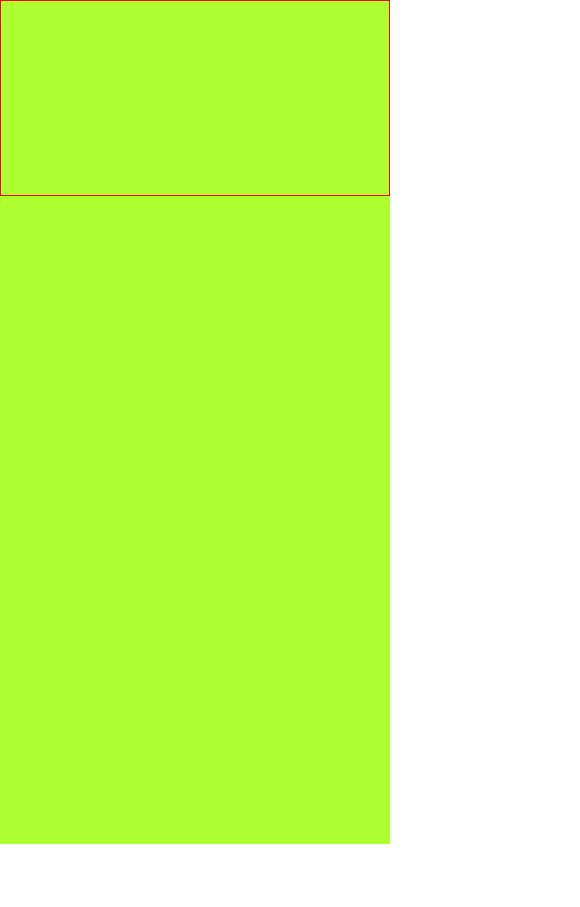
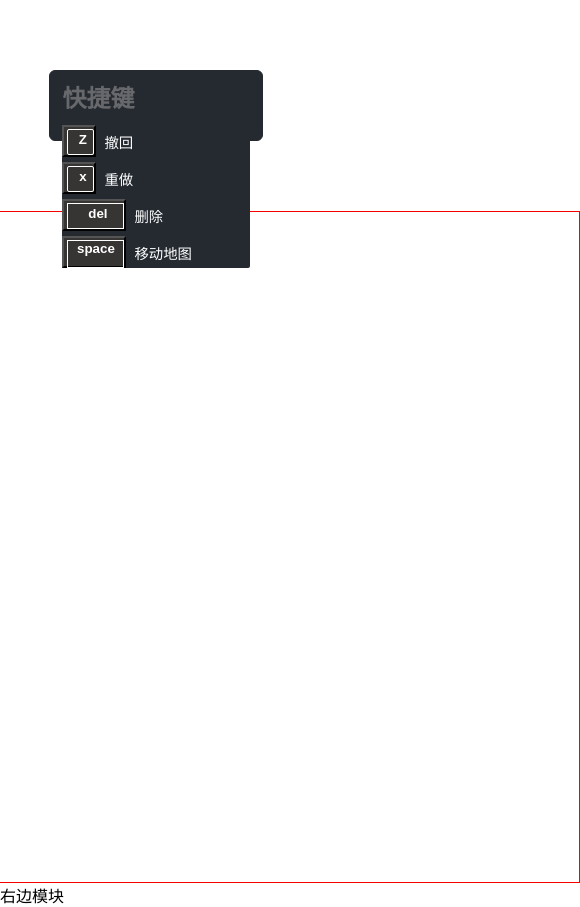
Before and after one commit to mythuscry/sc2hub, a Vue app: page / in a window 390 px wide. Shown: the whole page, 580 px wide, since content can reach past the window. Before the commit the page ends 844 px from the top, so only its background shows below. Built offline with nearby package versions, Linux system fonts and the light colour scheme.

Commit message:
new file

```diff
--- a/src/App.vue
+++ b/src/App.vue
@@ -2,82 +2,18 @@
 // This starter template is using Vue 3 <script setup> SFCs
 // Check out https://vuejs.org/api/sfc-script-setup.html#script-setup
 
-import Draw from "./components/draw.vue";
-import Extend from "./components/extend.vue";
+import Draw from "./views/Paint/draw.vue";
+import Extend from "./views/Paint/extend.vue";
+import Toolbar from "./views/Paint/toolbar.vue";
 </script>
 
 <template>
   <header></header>
-  <div class="container">
-    <div class="left-section">
       <Extend />
-    </div>
-    <div class="middle-section">
       <Draw />
-    </div>
-    <div class="right-section">
       <Toolbar />
-    </div>
-  </div>
 </template>
 
 <style scoped>
-#app {
-  margin: 0;
-  padding: 0;
-  height: 100%;
-  width: 100%;
-}
 
-.container {
-  display: flex;
-  width: 100%;
-  height: 100vh;
-  background-color: rgb(30, 29, 29);
-}
-
-.left-section {
-  width: 13%;
-  background-color: rgb(23, 22, 22);
-  flex:1;
-}
-
-.middle-section {
-  width: 66%;
-  flex:4;
-  overflow: hidden; /* 隐藏超出容器的内容 */
-  background-color: greenyellow;
-}
-
-.right-section {
-  width: 13%;
-  background-color: rgb(246, 244, 244);
-  flex:1;
-}
-
-/** auto just zoom***/
-@media (max-width: 1200px) {
-  .left-section {
-    display: none;
-  }
-  .right-section {
-   flex: 1;
-  }
-
-  .middle-section {
-    flex: 3;
-  }
-
-  @media (max-width:1000px) {
-
-    .left-section,
-    .right-section {
-      display: none;
-    }
-
-    .middle-section {
-      flex: 3;
-    }
-  }
-}
 </style>
--- a/src/components/draw.vue
+++ /dev/null
@@ -1,22 +0,0 @@
-<script setup lang="ts">
-
-
-</script>
-
-<template>
-<div>
-    <form class="tools" >
-      <canvas id="myCanvas" ></canvas>
-    </form>
-</div>
-</template>
-
-<style>
-  #myCanvas{
-    width: 100%;
-    height: 100%;
-    box-sizing: border-box; /* 包含边框 */
-    border: 1px solid #f80000;
-  }
-
-</style>
--- /dev/null
+++ b/src/views/Paint/draw.vue
@@ -0,0 +1,27 @@
+<script setup lang="ts">
+// 1. 根据不同的map type会切换不同背景图片到canavas当中
+
+
+</script>
+
+<template>
+
+      <div class="Canvas-Container ">
+        <canvas id="myCanvas" width="768px" height="670px"></canvas>
+      </div>
+</template>
+
+<style>
+
+  .Canvas-Container{
+   display: flex;
+   justify-content: center;
+   align-items: center;
+  }
+
+  #myCanvas{
+    box-sizing: border-box; /* 包含边框 */
+    border: 1px solid #f80000;
+  }
+
+</style>
--- a/src/components/extend.vue
+++ b/src/views/Paint/extend.vue
@@ -3,6 +3,9 @@
 </script>
 
 <template>
+<div class="content">
+
+
 <div class="container">
   <div class="Shortcut">
     <div class="tnitle">快捷键</div>
@@ -34,27 +37,36 @@
     </div>
   </div>
 </div>
+</div>
 </template>
 
+
 <style>
-  .container {
+
+.content{
+  display: flex;
+}
+
+.container {
     display: grid;
     width: 80%;
+
   }
 
   .Shortcut {
     margin: 0 auto;
     display: grid;
     flex-direction: column;
-    width: 65vm;
-    height: 43vh;
-    margin-top: 30%;
+    width: 60%;
+    height: 21%;
     padding: 12px;
     z-index: 1;
     background-color: rgb(37, 42, 49);
     gap: 10px;
     border-radius: 6px;
     border: 1px solid rgb(37, 42, 49);
+    justify-self: center; /* 水平居中 */
+    align-self: center; /* 垂直居中 */
   }
 
   .tnitle {
@@ -62,9 +74,9 @@
    font-size: 1.5rem;
     color: rgb(147, 146, 146);
     user-select: none;
-    line-height: 16px;
-    opacity: 0.3;
-    margin-bottom: 10px;
+    line-height: 32px;
+    opacity: 0.6;
+
   }
 
   .ng {
--- a/src/components/toolbar.vue
+++ b/src/views/Paint/toolbar.vue
@@ -3,7 +3,7 @@
 </script>
 
 <template>
-<div></div>
+<div>右边模块</div>
 </template>
 <style>
 </style>
--- a/tsconfig.json
+++ b/tsconfig.json
@@ -5,7 +5,7 @@
     "module": "ESNext",
     "lib": ["ES2020", "DOM", "DOM.Iterable"],
     "skipLibCheck": true,
-
+    "sourceMap":true,
     /* Bundler mode */
     "moduleResolution": "bundler",
     "allowImportingTsExtensions": true,
```
Also changed, not shown: package.json (+5 -4 lines), src/components/Greet.vue (deleted, +0 -21 lines), src/views/Paint/Greet.vue (added, +10 -0 lines), vite.config.ts (+10 -0 lines), 1 other file (tests, documents, lock files or other folders).
